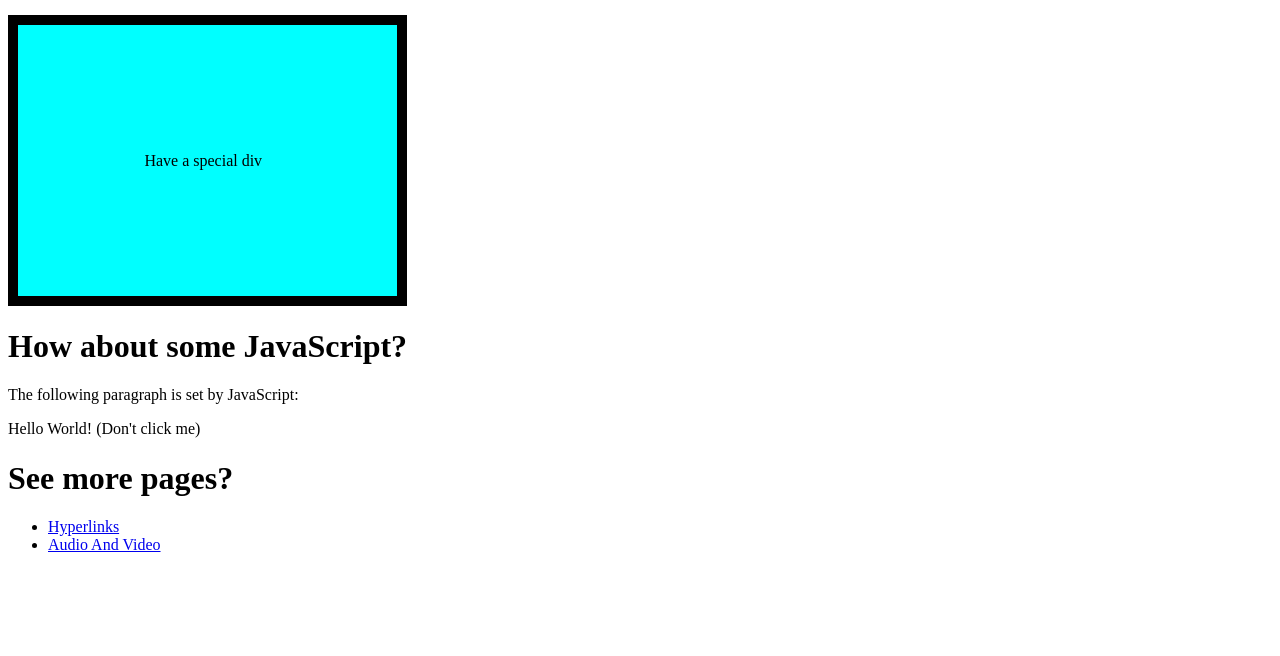
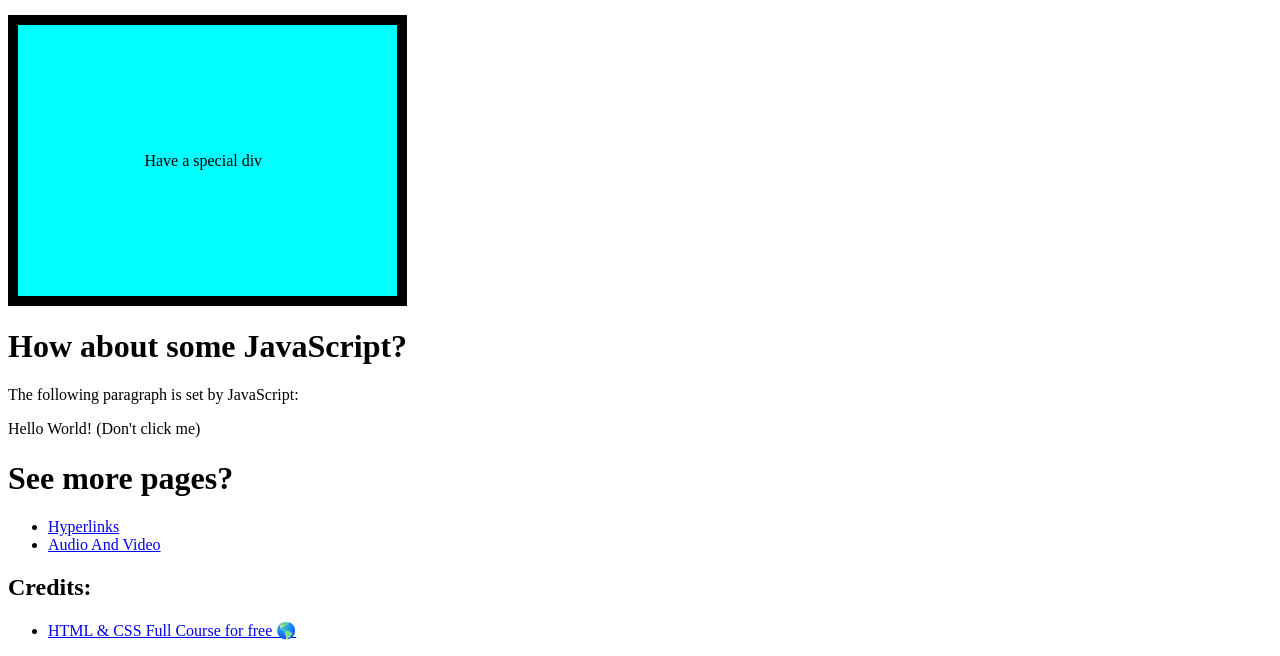
Before and after one commit to wyu4/html-test, a plain HTML site: page index.html in a window 1280 px wide. Shown: the part 709-1365 px from the top of the page. Before the commit the page ends 1279 px from the top, so only its background shows below. Drawn offline with Linux system fonts and the light colour scheme.

Commit message:
Add credits

```diff
--- a/index.html
+++ b/index.html
@@ -45,5 +45,9 @@
         <li><a href="./PracticeWebsites/Hyperlinks/index.html">Hyperlinks</a></li>
         <li><a href="./PracticeWebsites/AudioAndVideo/index.html">Audio And Video</a></li>
     </ul>
+    <h2>Credits:</h2>
+    <ul>
+        <li><a href="https://youtu.be/HGTJBPNC-Gw" target="_blank">HTML & CSS Full Course for free 🌎</a></li>
+    </ul>
 </body>
 </html>
```
